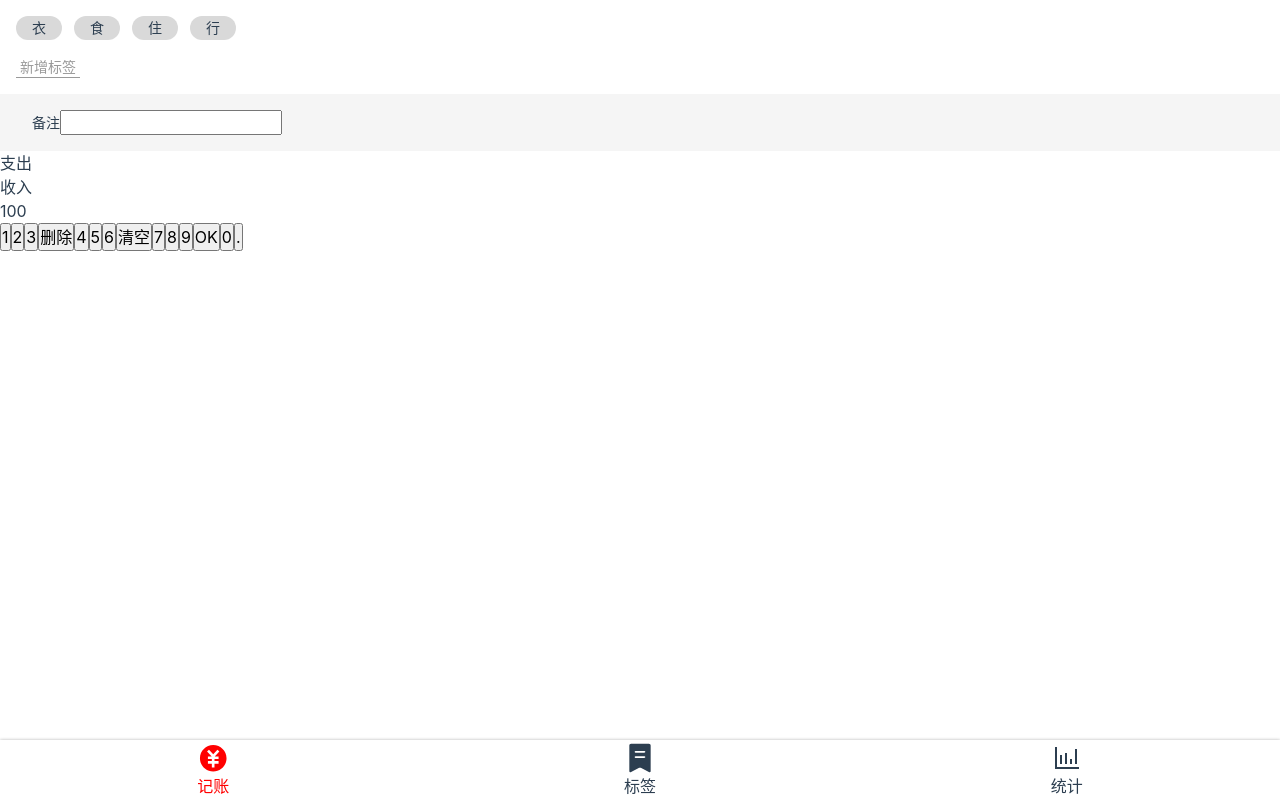
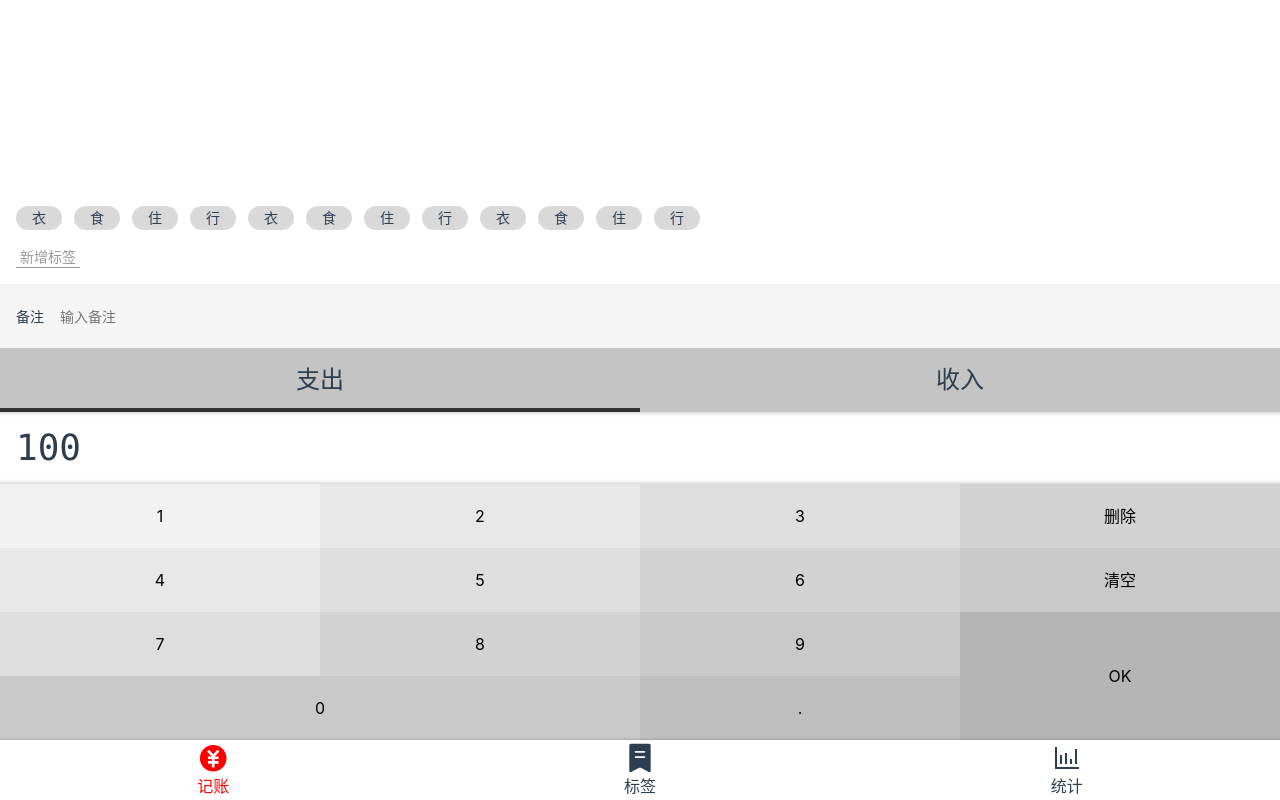
Before and after one commit to hlccare/easyrecord-vue, a Vue app: page /#/money in a window 1280 px wide. Built offline with nearby package versions, Linux system fonts and the light colour scheme; the HTML template or start-up script is replaced by a standard one.

Commit message:
完成Money组件的css

```diff
--- a/src/assets/style/helper.scss
+++ b/src/assets/style/helper.scss
@@ -3,3 +3,21 @@
 $font-song:Georgia, "Nimbus Roman No9 L", "Songti SC", "Noto Serif CJK SC", "Source Han Serif SC", "Source Han Serif CN", STSong, "AR PL New Sung", "AR PL SungtiL GB", NSimSun, SimSun, "TW\-Sung", "WenQuanYi Bitmap Song", "AR PL UMing CN", "AR PL UMing HK", "AR PL UMing TW", "AR PL UMing TW MBE", PMingLiU, MingLiU, serif;
 
 $color-highlight: #f00;
+
+//placeholder
+%clearFix{
+    &::after{
+        content: '';
+        clear: both;
+        display: block;
+    }
+}
+$color-shadow: rgba(0, 0, 0, 0.3);
+%outerShadow{
+  box-shadow: 0 0 3px $color-shadow;
+}
+
+%innerShadow{
+    box-shadow: inset 0 -5px 5px -5px $color-shadow,
+      inset 0 5px 5px -5px $color-shadow;
+}
--- a/src/assets/style/reset.scss
+++ b/src/assets/style/reset.scss
@@ -13,3 +13,6 @@
   button, input{
       font: inherit;
   }
+  :focus{
+      outline: none;
+  }
--- a/src/components/Layout.vue
+++ b/src/components/Layout.vue
@@ -1,6 +1,6 @@
 <template>
-  <div class="nav-wrapper">
-    <div class="content">
+  <div class="layout-wrapper" :class="classPrefix && `${classPrefix}-wrapper`">
+    <div class="content" :class="classPrefix && `${classPrefix}-content`">
       <slot />
     </div>
     <Nav />
@@ -8,11 +8,14 @@
 </template>
 
 <script>
-export default {};
+export default {
+  name: "Layout",
+  props: ["classPrefix"],
+};
 </script>
 
 <style lang="scss" scoped>
-.nav-wrapper {
+.layout-wrapper {
   display: flex;
   flex-direction: column;
   height: 100vh;
--- a/src/components/Nav.vue
+++ b/src/components/Nav.vue
@@ -23,9 +23,9 @@
 <style lang="scss" scoped>
 @import "~@/assets/style/helper.scss";
 nav {
+  @extend %outerShadow;
   display: flex;
   flex-direction: row;
-  box-shadow: 0 0 3px rgba(0, 0, 0, 0.3);
   > .item {
     padding: 2px 0;
     width: 33.33333%;
--- a/src/views/Money.vue
+++ b/src/views/Money.vue
@@ -1,29 +1,6 @@
 <template>
   <div>
-    <Layout>
-      <div class="tags">
-        <ul class="current">
-          <li>衣</li>
-          <li>食</li>
-          <li>住</li>
-          <li>行</li>
-        </ul>
-        <div class="new">
-          <button>新增标签</button>
-        </div>
-      </div>
-      <div>
-        <label class="notes">
-          <span class="name">备注</span>
-          <input type="text" />
-        </label>
-      </div>
-      <div>
-        <ul class="types">
-          <li class="selected">支出</li>
-          <li>收入</li>
-        </ul>
-      </div>
+    <Layout class-prefix="layout">
       <div class="numberPad">
         <div class="output">100</div>
         <div class="buttons">
@@ -38,10 +15,41 @@
           <button>7</button>
           <button>8</button>
           <button>9</button>
-          <button>OK</button>
-          <button>0</button>
+          <button class="ok">OK</button>
+          <button class="zero">0</button>
           <button>.</button>
         </div>
+      </div>
+      <div>
+        <ul class="types">
+          <li class="selected">支出</li>
+          <li>收入</li>
+        </ul>
+      </div>
+      <div>
+        <label class="notes">
+          <span class="name">备注</span>
+          <input type="text" placeholder="输入备注" />
+        </label>
+      </div>
+      <div class="tags">
+        <div class="new">
+          <button>新增标签</button>
+        </div>
+        <ul class="current">
+          <li>衣</li>
+          <li>食</li>
+          <li>住</li>
+          <li>行</li>
+          <li>衣</li>
+          <li>食</li>
+          <li>住</li>
+          <li>行</li>
+          <li>衣</li>
+          <li>食</li>
+          <li>住</li>
+          <li>行</li>
+        </ul>
       </div>
     </Layout>
   </div>
@@ -52,23 +60,118 @@
   name: "Money",
 };
 </script>
-
+<style lang="scss">
+.layout-content {
+  display: flex;
+  flex-direction: column-reverse;
+}
+</style>
 <style lang="scss" scoped>
 @import "~@/assets/style/helper.scss";
+.numberPad {
+  .output {
+    @extend %innerShadow;
+    font-size: 36px;
+    font-family: Consolas, monospace;
+    padding: 9px 16px;
+  }
+  .buttons {
+    @extend %clearFix;
+    > button {
+      width: 25%;
+      height: 64px;
+      float: left;
+      background: transparent;
+      border: none;
+      &.ok {
+        height: 64 * 2px;
+        float: right;
+      }
+      &.zero {
+        width: 25 * 2%;
+      }
+      $bg: #f2f2f2;
+      &:nth-child(1) {
+        background: $bg;
+      }
+      &:nth-child(2),
+      &:nth-child(5) {
+        background: darken($bg, 4%);
+      }
+      &:nth-child(3),
+      &:nth-child(6),
+      &:nth-child(9) {
+        background: darken($bg, 4 * 2%);
+      }
+      &:nth-child(4),
+      &:nth-child(7),
+      &:nth-child(10) {
+        background: darken($bg, 4 * 3%);
+      }
+      &:nth-child(8),
+      &:nth-child(11),
+      &:nth-child(13) {
+        background: darken($bg, 4 * 4%);
+      }
+      &:nth-child(14) {
+        background: darken($bg, 4 * 5%);
+      }
+      &:nth-child(12) {
+        background: darken($bg, 4 * 6%);
+      }
+    }
+  }
+}
+.types {
+  background: #c4c4c4;
+  display: flex;
+  text-align: center;
+  font-size: 24px;
+  > li {
+    width: 50%;
+    height: 64px;
+    display: flex;
+    justify-content: center;
+    align-items: center;
+    position: relative;
+    &.selected::after {
+      content: "";
+      position: absolute;
+      left: 0;
+      bottom: 0;
+      width: 100%;
+      height: 4px;
+      background: #333;
+    }
+  }
+}
 .notes {
   font-size: 14px;
   background: #f5f5f5;
   display: block;
-  padding: 16px;
+  padding-left: 16px;
+  display: flex;
+  align-items: center;
   .name {
-    padding-left: 16px;
+    padding-right: 16px;
+  }
+  input {
+    height: 64px;
+    flex-grow: 1;
+    background: transparent;
+    border: none;
+    padding-right: 16px;
   }
 }
 .tags {
   font-size: 14px;
   padding: 16px;
+  flex-grow: 1;
+  display: flex;
+  flex-direction: column-reverse;
   > .current {
     display: flex;
+    flex-wrap: wrap;
     > li {
       background: #d9d9d9;
       $h: 24px;
@@ -77,6 +180,7 @@
       border-radius: ($h/2);
       padding: 0 16px;
       margin-right: 12px;
+      margin-top: 4px;
     }
   }
   > .new {
```
